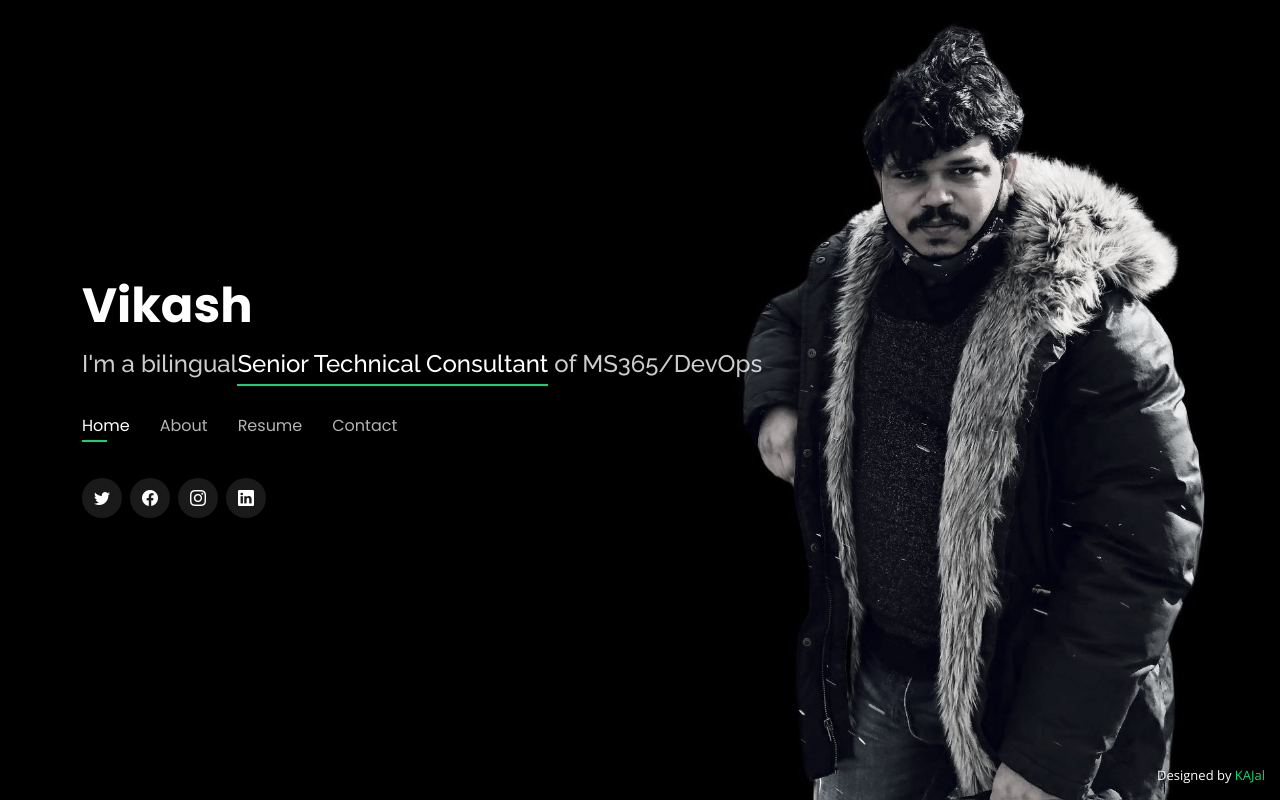
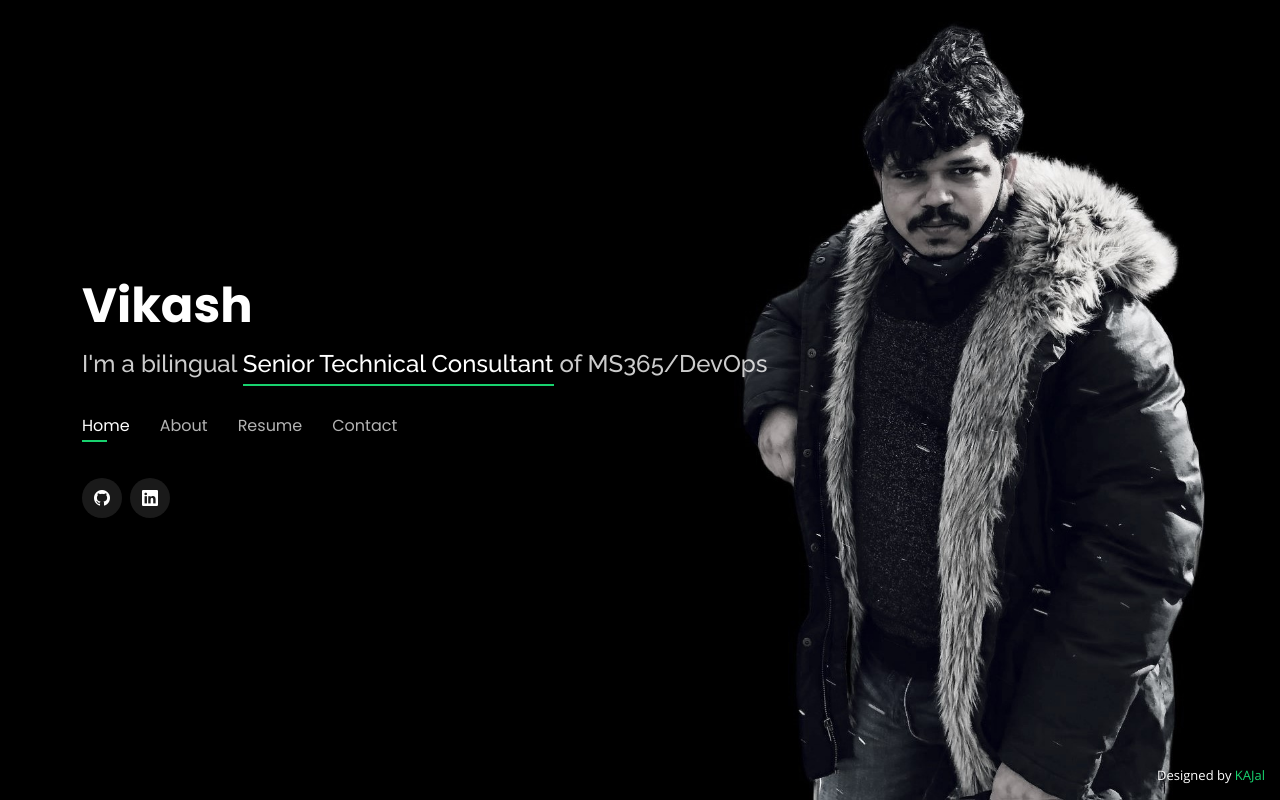
Before and after one commit to katvik001/WebDev, a plain HTML site: page index.html in a window 1280 px wide. Drawn offline with nearby package versions, Linux system fonts and the light colour scheme.

Commit message:
updated readme txt

```diff
--- a/index.html
+++ b/index.html
@@ -46,7 +46,7 @@
       <h1><a href="index.html">Vikash</a></h1>
       <!-- Uncomment below if you prefer to use an image logo -->
       <!-- <a href="index.html" class="mr-auto"><img src="assets/img/logo.png" alt="" class="img-fluid"></a> -->
-      <h2>I'm a bilingual<span>Senior Technical Consultant</span> of MS365/DevOps</h2>
+      <h2>I'm a bilingual <span>Senior Technical Consultant</span> of MS365/DevOps</h2>
 
       <nav id="navbar" class="navbar">
         <ul>
@@ -59,10 +59,8 @@
       </nav><!-- .navbar -->
 
       <div class="social-links">
-        <a href="#" class="twitter"><i class="bi bi-twitter"></i></a>
-        <a href="#" class="facebook"><i class="bi bi-facebook"></i></a>
-        <a href="#" class="instagram"><i class="bi bi-instagram"></i></a>
-        <a href="#" class="linkedin"><i class="bi bi-linkedin"></i></a>
+        <a href="https://github.com/katvik001" class="github"><i class="bi bi-github"></i></a>
+        <a href="https://www.linkedin.com/in/vikash-kumar-89501242/" class="linkedin"><i class="bi bi-linkedin"></i></a>
       </div>
 
     </div>
```
